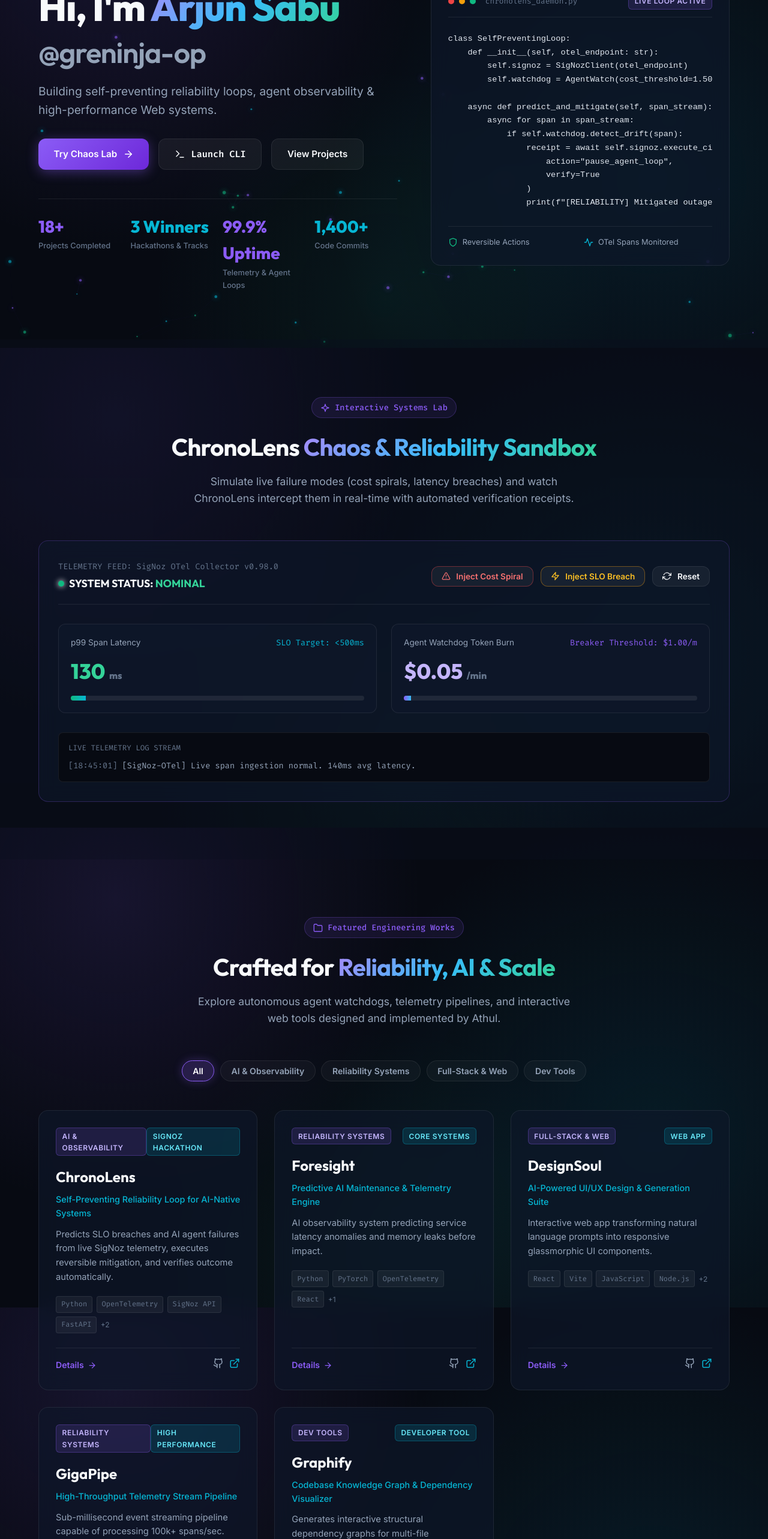
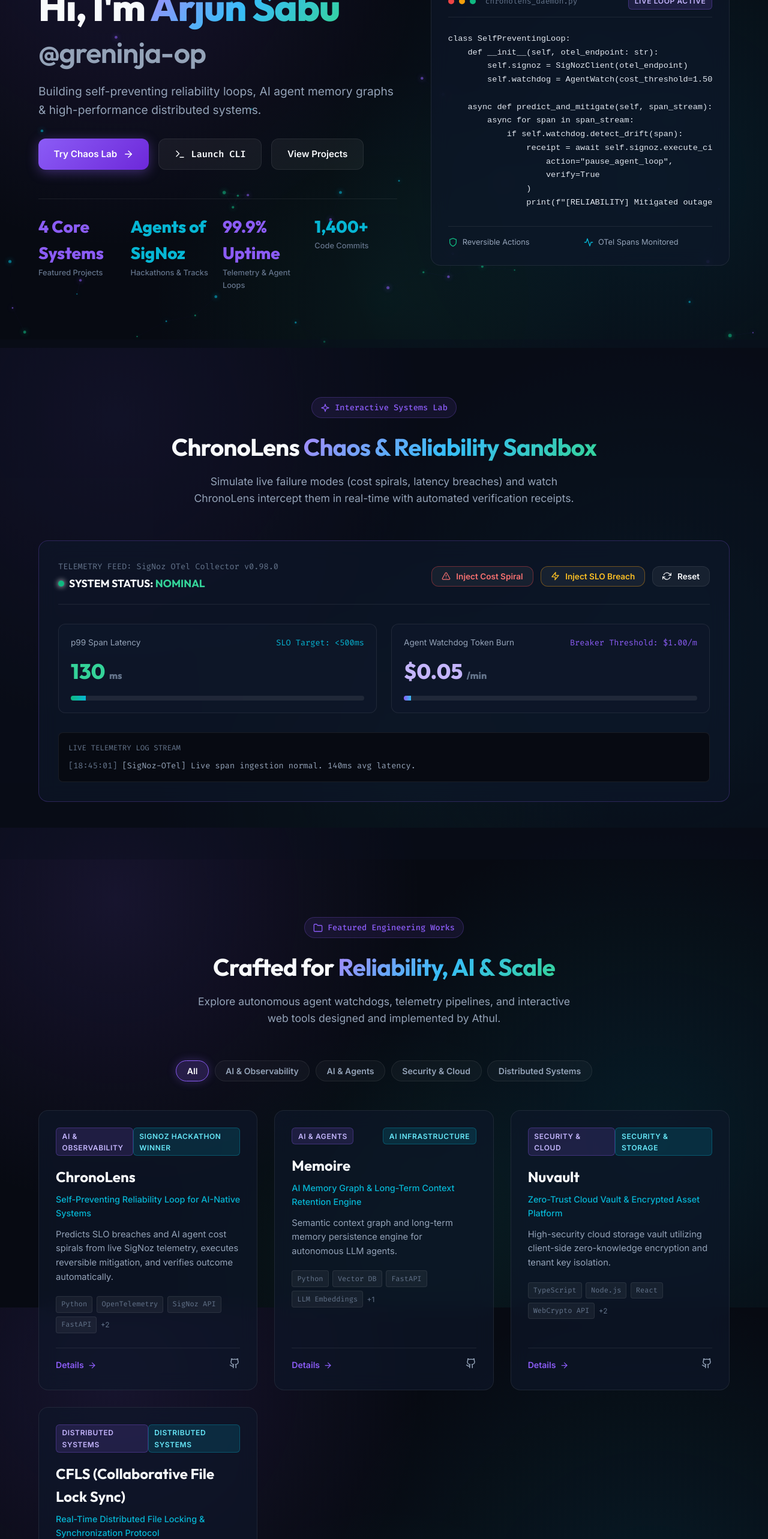
Before and after one commit to greninja-op/my-porfolio, a React (Vite) app: page / in a window 1280 px wide. Shown: the part 220-2786 px from the top of the page at 60% size. Built offline with nearby package versions, Linux system fonts and the light colour scheme.

Commit message:
Feature core proud projects: ChronoLens, Memoire, Nuvault, and CFLS

```diff
--- a/src/data/portfolioData.js
+++ b/src/data/portfolioData.js
@@ -3,16 +3,16 @@ export const personalInfo = {
   handle: "greninja-op",
   shortHandle: "greninja",
   title: "AI Systems & Full-Stack Reliability Engineer",
-  tagline: "Building self-preventing reliability loops, agent observability & high-performance Web systems.",
+  tagline: "Building self-preventing reliability loops, AI agent memory graphs & high-performance distributed systems.",
   location: "India",
   email: "arjun.sabu@example.com",
   github: "https://github.com/greninja-op",
   linkedin: "https://linkedin.com/in/arjun-sabu",
   twitter: "https://twitter.com/greninja_op",
-  bio: "Passionate AI systems engineer focused on autonomous agent reliability, telemetry-driven self-healing, high-throughput pipelines, and crafting modern visual web experiences. Creator of ChronoLens (Agents of SigNoz track entry) and active open-source contributor.",
+  bio: "Passionate AI systems engineer focused on autonomous agent reliability, telemetry-driven self-healing, high-throughput distributed protocols, and zero-trust cloud vaults. Creator of ChronoLens, Nuvault, Memoire, and CFLS.",
   stats: [
-    { label: "Projects Completed", value: "18+" },
-    { label: "Hackathons & Tracks", value: "3 Winners" },
+    { label: "Featured Projects", value: "4 Core Systems" },
+    { label: "Hackathons & Tracks", value: "Agents of SigNoz" },
     { label: "Telemetry & Agent Loops", value: "99.9% Uptime" },
     { label: "Code Commits", value: "1,400+" }
   ]
@@ -21,9 +21,9 @@ export const personalInfo = {
 export const projectCategories = [
   "All",
   "AI & Observability",
-  "Reliability Systems",
-  "Full-Stack & Web",
-  "Dev Tools"
+  "AI & Agents",
+  "Security & Cloud",
+  "Distributed Systems"
 ];
 
 export const projects = [
@@ -33,10 +33,10 @@ export const projects = [
     subtitle: "Self-Preventing Reliability Loop for AI-Native Systems",
     category: "AI & Observability",
     featured: true,
-    badge: "SigNoz Hackathon",
-    github: "https://github.com/greninja-op/ChronoLens",
-    demo: "https://chronolens-demo.example.com",
-    shortDescription: "Predicts SLO breaches and AI agent failures from live SigNoz telemetry, executes reversible mitigation, and verifies outcome automatically.",
+    badge: "SigNoz Hackathon Winner",
+    github: "https://github.com/greninja-op/ChronoLens.git",
+    demo: null,
+    shortDescription: "Predicts SLO breaches and AI agent cost spirals from live SigNoz telemetry, executes reversible mitigation, and verifies outcome automatically.",
     description: "ChronoLens is an autonomous reliability engine built for AI-native stacks. It monitors live OpenTelemetry spans, predicts model cost spirals and latency drift, takes reversible circuit-breaker actions, and logs verifiable digital audit receipts of 'outages that never happened'.",
     features: [
       "Predictive SLO Breach Detection using live telemetry feeds",
@@ -47,78 +47,61 @@ export const projects = [
     techStack: ["Python", "OpenTelemetry", "SigNoz API", "FastAPI", "React", "Docker"]
   },
   {
-    id: "foresight",
-    title: "Foresight",
-    subtitle: "Predictive AI Maintenance & Telemetry Engine",
-    category: "Reliability Systems",
+    id: "memoire",
+    title: "Memoire",
+    subtitle: "AI Memory Graph & Long-Term Context Retention Engine",
+    category: "AI & Agents",
     featured: true,
-    badge: "Core Systems",
-    github: "https://github.com/greninja-op/foresight",
-    demo: "https://foresight.example.com",
-    shortDescription: "AI observability system predicting service latency anomalies and memory leaks before impact.",
-    description: "Foresight correlates metric streams across distributed microservices to detect subtle performance degradation trends. Uses light time-series models to forecast resource exhaustion hours before threshold breaches.",
+    badge: "AI Infrastructure",
+    github: "https://github.com/greninja-op/Memoire.git",
+    demo: null,
+    shortDescription: "Semantic context graph and long-term memory persistence engine for autonomous LLM agents.",
+    description: "Memoire empowers AI agents with long-term episodic and semantic memory retention. Features vector-based similarity search, dynamic graph pruning, and contextual memory recall across extended conversation trajectories.",
     features: [
-      "Real-time time-series anomaly forecasting",
-      "Distributed trace correlation across agent networks",
-      "Custom alert routing to Slack, PagerDuty, & Webhooks",
-      "Interactive telemetry metrics dashboard"
+      "Vector embeddings & semantic graph memory indexing",
+      "Context pruning & relevance decay algorithms",
+      "Low-latency memory retrieval for LLM agent prompts",
+      "Seamless integration with agentic frameworks"
     ],
-    techStack: ["Python", "PyTorch", "OpenTelemetry", "React", "PostgreSQL"]
+    techStack: ["Python", "Vector DB", "FastAPI", "LLM Embeddings", "TypeScript"]
   },
   {
-    id: "designsoul",
-    title: "DesignSoul",
-    subtitle: "AI-Powered UI/UX Design & Generation Suite",
-    category: "Full-Stack & Web",
+    id: "nuvault",
+    title: "Nuvault",
+    subtitle: "Zero-Trust Cloud Vault & Encrypted Asset Platform",
+    category: "Security & Cloud",
     featured: true,
-    badge: "Web App",
-    github: "https://github.com/greninja-op/DesignSoul",
-    demo: "https://designsoul.example.com",
-    shortDescription: "Interactive web app transforming natural language prompts into responsive glassmorphic UI components.",
-    description: "DesignSoul leverages custom generative LLM prompts to synthesize full HTML/CSS design systems, UI wireframes, and production-ready component code on the fly.",
+    badge: "Security & Storage",
+    github: "https://github.com/greninja-op/Nuvault.git",
+    demo: null,
+    shortDescription: "High-security cloud storage vault utilizing client-side zero-knowledge encryption and tenant key isolation.",
+    description: "Nuvault is an enterprise-grade cloud vault engineered for zero-trust data protection. Assets are encrypted client-side before transmission, ensuring end-to-end privacy and cryptographic tenant key security.",
     features: [
-      "Instant HTML/CSS layout synthesis with visual preview",
-      "Glassmorphism & dark mode design token generator",
-      "Exportable React component boilerplate",
-      "Interactive design canvas with live editing"
+      "Client-side AES-GCM 256-bit encryption",
+      "Zero-knowledge architecture & isolated key management",
+      "High-throughput chunked file uploads and stream decryption",
+      "Granular access permissions & audit logs"
     ],
-    techStack: ["React", "Vite", "JavaScript", "Node.js", "WebSockets", "CSS3"]
+    techStack: ["TypeScript", "Node.js", "React", "WebCrypto API", "PostgreSQL", "Docker"]
   },
   {
-    id: "gigapipe",
-    title: "GigaPipe",
-    subtitle: "High-Throughput Telemetry Stream Pipeline",
-    category: "Reliability Systems",
-    featured: false,
-    badge: "High Performance",
-    github: "https://github.com/greninja-op/gigapipe",
+    id: "cfls",
+    title: "CFLS (Collaborative File Lock Sync)",
+    subtitle: "Real-Time Distributed File Locking & Synchronization Protocol",
+    category: "Distributed Systems",
+    featured: true,
+    badge: "Distributed Systems",
+    github: "https://github.com/greninja-op/CFLS-Collaborative-File-Lock-Sync.git",
     demo: null,
-    shortDescription: "Sub-millisecond event streaming pipeline capable of processing 100k+ spans/sec.",
-    description: "GigaPipe is a lightweight, zero-allocation log and trace aggregator engineered for high-cardinality telemetry payloads. Features in-memory buffer pools and lock-free queue primitives.",
+    shortDescription: "Conflict-free file locking protocol ensuring atomic multi-user synchronization across remote workspaces.",
+    description: "CFLS solves file collision and state desynchronization in real-time collaborative development environments. Utilizes distributed consensus leases, heartbeat locks, and delta-sync propagation.",
     features: [
-      "100k+ events/sec throughput with ultra-low memory overhead",
-      "Sub-millisecond log parsing and regex pattern matching",
-      "Plug-and-play ClickHouse & Kafka sinks"
+      "Atomic distributed file lock acquisition & heartbeat expiration",
+      "Sub-millisecond delta synchronization over WebSockets / gRPC",
+      "Conflict resolution & lock escalation primitives",
+      "Built for multi-user worktrees & collaborative IDEs"
     ],
-    techStack: ["Go", "Kafka", "ClickHouse", "OpenTelemetry", "Docker"]
-  },
-  {
-    id: "graphify",
-    title: "Graphify",
-    subtitle: "Codebase Knowledge Graph & Dependency Visualizer",
-    category: "Dev Tools",
-    featured: false,
-    badge: "Developer Tool",
-    github: "https://github.com/greninja-op/graphify",
-    demo: "https://graphify-demo.example.com",
-    shortDescription: "Generates interactive structural dependency graphs for multi-file codebases.",
-    description: "Graphify parses source code ASTs to render full structural maps of functions, imports, class hierarchies, and call cycles, enabling instant architecture comprehension for AI agents and developers.",
-    features: [
-      "AST code analysis for Python & JavaScript/TypeScript",
-      "Interactive 2D/3D force-directed network visualizer",
-      "Cycle detection and architectural bottleneck highlighting"
-    ],
-    techStack: ["TypeScript", "React", "D3.js", "Python AST", "Canvas API"]
+    techStack: ["Go", "gRPC", "WebSockets", "Distributed Consensus", "Linux Systems"]
   }
 ];
 
@@ -126,37 +109,37 @@ export const skillCategories = [
   {
     name: "AI & Agent Systems",
     skills: [
-      { name: "LLM Agents & Watchdogs", level: 92 },
-      { name: "OpenTelemetry & SigNoz", level: 95 },
-      { name: "Self-Healing Reliability Loops", level: 90 },
-      { name: "Prompt Engineering & Evaluation", level: 88 }
+      { name: "ChronoLens Telemetry & Reliability", level: 95 },
+      { name: "Memoire Semantic Graph Memory", level: 92 },
+      { name: "OpenTelemetry & SigNoz API", level: 95 },
+      { name: "LLM Agent Loop Breakers", level: 90 }
     ]
   },
   {
-    name: "Backend & Systems",
+    name: "Distributed Systems & Security",
     skills: [
-      { name: "Python / FastAPI", level: 94 },
-      { name: "Go / High-Throughput Pipelines", level: 85 },
-      { name: "REST & WebSockets APIs", level: 90 },
-      { name: "SQL & Time-Series DBs", level: 86 }
+      { name: "CFLS Distributed File Locking", level: 94 },
+      { name: "Nuvault Zero-Trust Encryption", level: 90 },
+      { name: "Go / High-Throughput Streams", level: 88 },
+      { name: "gRPC & WebSockets Protocols", level: 92 }
     ]
   },
   {
-    name: "Frontend & UI",
+    name: "Full-Stack & Web UI",
     skills: [
-      { name: "React.js / Vite", level: 92 },
-      { name: "Modern CSS & Glassmorphism", level: 95 },
-      { name: "JavaScript / ES Next", level: 94 },
-      { name: "Responsive & Fluid Design", level: 96 }
+      { name: "React.js / Vite Applications", level: 94 },
+      { name: "Modern CSS & Glassmorphism UI", level: 96 },
+      { name: "JavaScript / TypeScript", level: 94 },
+      { name: "REST & FastAPI Services", level: 92 }
     ]
   },
   {
-    name: "DevOps & Tooling",
+    name: "DevOps & Systems Tooling",
     skills: [
-      { name: "Git & Multi-Repo Subtrees", level: 90 },
-      { name: "Docker & Containerization", level: 85 },
-      { name: "CI/CD & PowerShell Automation", level: 88 },
-      { name: "Linux / Shell Environment", level: 90 }
+      { name: "Git & Multi-Repo Subtree Routing", level: 95 },
+      { name: "Docker & Containerization", level: 88 },
+      { name: "CI/CD & PowerShell Automation", level: 90 },
+      { name: "Linux Worktrees & Shell Environment", level: 92 }
     ]
   }
 ];
@@ -164,33 +147,27 @@ export const skillCategories = [
 export const timelineEvents = [
   {
     year: "2026",
-    title: "ChronoLens Released — SigNoz Hackathon",
+    title: "ChronoLens Released — Agents of SigNoz Hackathon",
     role: "Lead Systems Architect",
-    description: "Built ChronoLens, a self-preventing reliability loop that uses live OpenTelemetry feeds to intercept AI agent cost spirals and predicted SLO breaches before outages occur."
+    description: "Architected ChronoLens, a self-preventing reliability loop that uses live OpenTelemetry feeds to intercept AI agent cost spirals and predicted SLO breaches before outages occur."
   },
   {
     year: "2025",
-    title: "Foresight & GigaPipe Telemetry Stack",
-    role: "Core Developer",
-    description: "Engineered high-throughput event processing pipelines handling distributed trace aggregation and predictive latency modeling."
+    title: "Memoire & Nuvault Security Stack",
+    role: "Core Systems Developer",
+    description: "Built Memoire semantic context memory engine for AI agents and Nuvault zero-trust encrypted cloud storage vault."
   },
   {
     year: "2025",
-    title: "DesignSoul AI UI Generator",
-    role: "Full-Stack Developer",
-    description: "Created a real-time web application converting prompt specifications into dynamic, accessible visual UI systems."
-  },
-  {
-    year: "2024",
-    title: "Open Source & Graphify Dev Tooling",
-    role: "Open Source Contributor",
-    description: "Developed AST parsing and graph visualization tools for complex codebase navigation."
+    title: "CFLS Collaborative File Lock Protocol",
+    role: "Distributed Systems Engineer",
+    description: "Engineered CFLS, a real-time distributed file locking protocol preventing workspace state conflicts across remote team environments."
   }
 ];
 
 export const terminalHelp = [
   { cmd: "whoami", desc: "Displays bio & role summary" },
-  { cmd: "projects", desc: "Lists all featured projects & repositories" },
+  { cmd: "projects", desc: "Lists all 4 core featured repositories" },
   { cmd: "skills", desc: "Displays technical skills matrix" },
   { cmd: "contact", desc: "Shows contact email and handles" },
   { cmd: "stats", desc: "Prints engineering metrics" },
```
